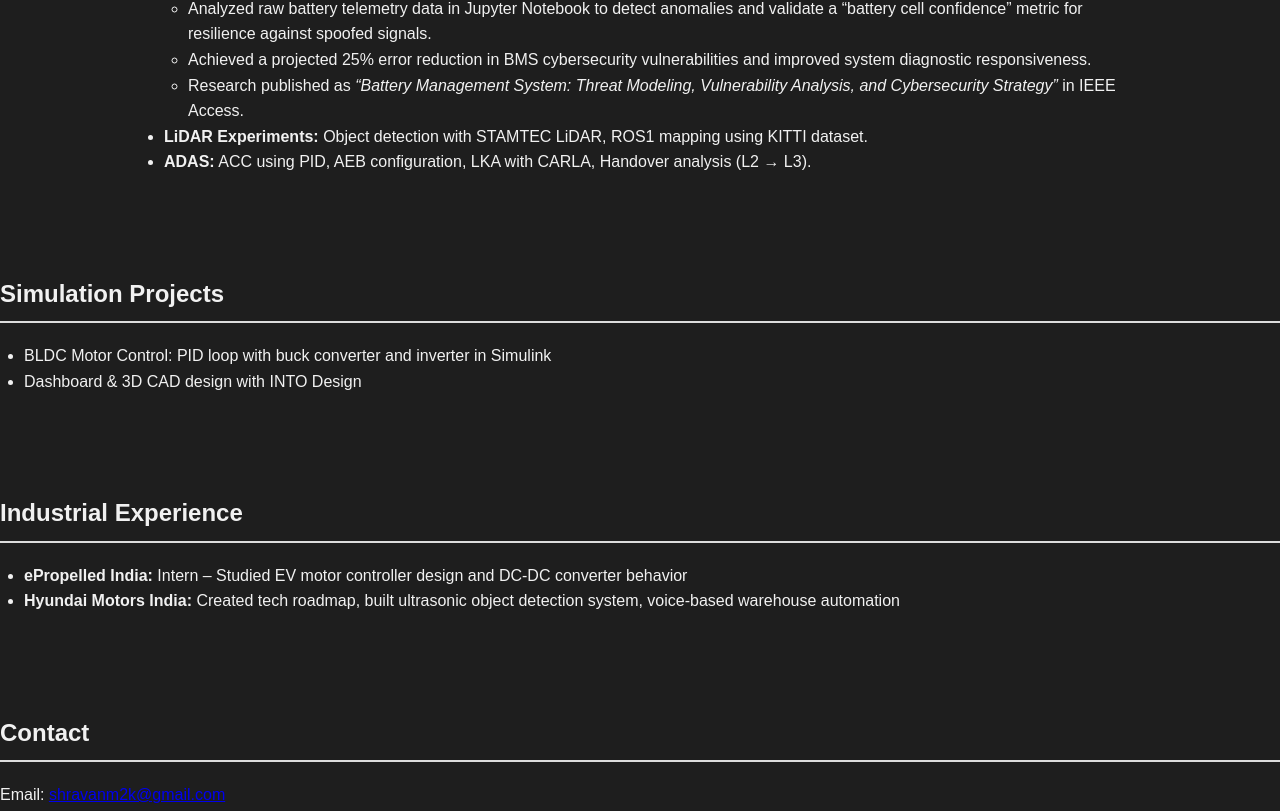
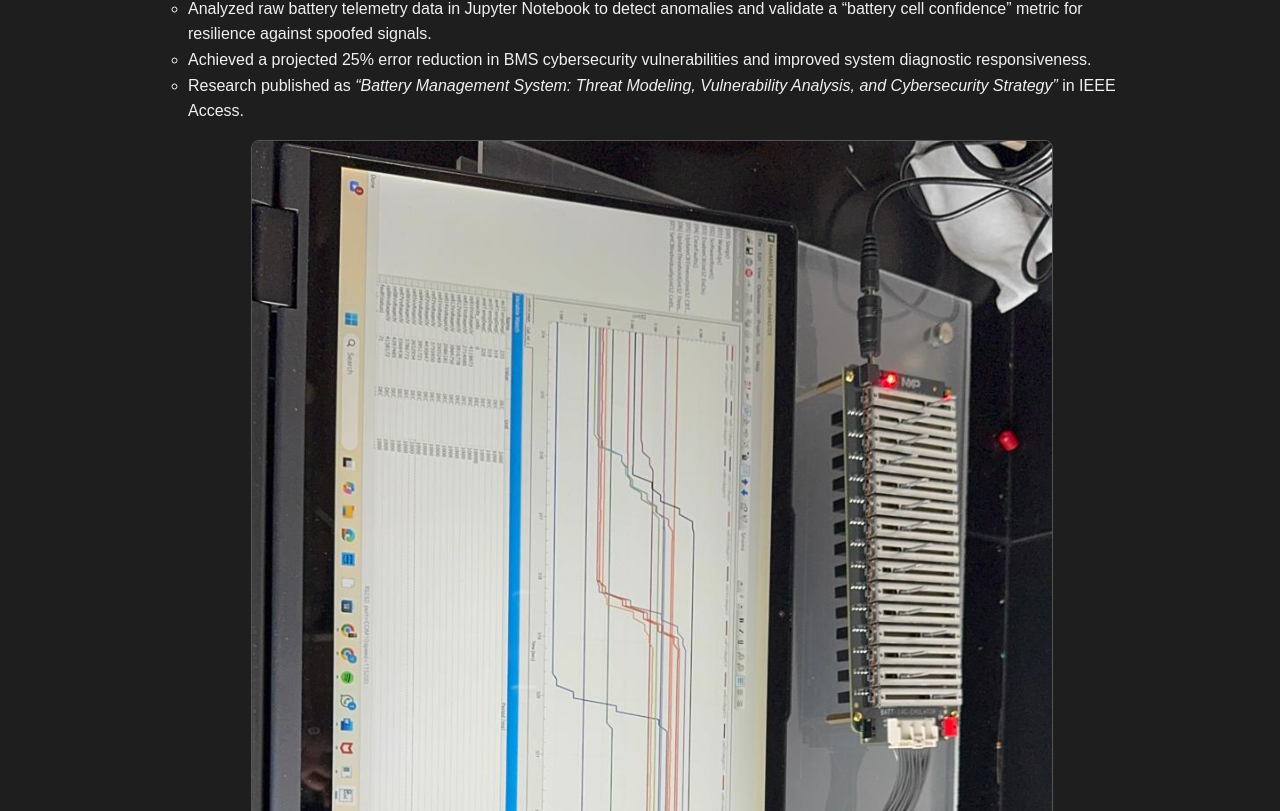
Before and after one commit to Shrv03/Shravan-s-Portfolio, a plain HTML site: page index.html in a window 1280 px wide. Shown: the part 2353-3164 px from the top of the page. Drawn offline with Linux system fonts and the light colour scheme.

Commit message:
Update index.html

```diff
--- a/index.html
+++ b/index.html
@@ -104,7 +104,7 @@
         </p>
       </li>
 
-     <li>
+    <li>
   <strong>Battery Management Cybersecurity:</strong> Threat modeling and testbench development using NXP emulator, published in IEEE Access 2025.
   <ul>
     <li>Designed and implemented a BMS testbench using NXP’s BATT-14 emulator, MC33664 transceiver, and S32K144EVB board to emulate real-world battery cell conditions.</li>
@@ -114,7 +114,14 @@
     <li>Achieved a projected 25% error reduction in BMS cybersecurity vulnerabilities and improved system diagnostic responsiveness.</li>
     <li>Research published as <em>“Battery Management System: Threat Modeling, Vulnerability Analysis, and Cybersecurity Strategy”</em> in IEEE Access.</li>
   </ul>
+
+  <!-- Image of the BMS Test Bench -->
+  <p style="text-align: center; margin-top: 1rem;">
+    <img src="Test_bench_BMS_1.jpg" alt="BMS Cybersecurity Test Bench" width="90%" style="max-width: 800px; border: 1px solid #555; border-radius: 8px;">
+    <br><em>Custom BMS cybersecurity testbench setup using NXP tools for real-time emulation and threat simulation.</em>
+  </p>
 </li>
+
 
       <li><strong>LiDAR Experiments:</strong> Object detection with STAMTEC LiDAR, ROS1 mapping using KITTI dataset.</li>
       <li><strong>ADAS:</strong> ACC using PID, AEB configuration, LKA with CARLA, Handover analysis (L2 → L3).</li>
```
